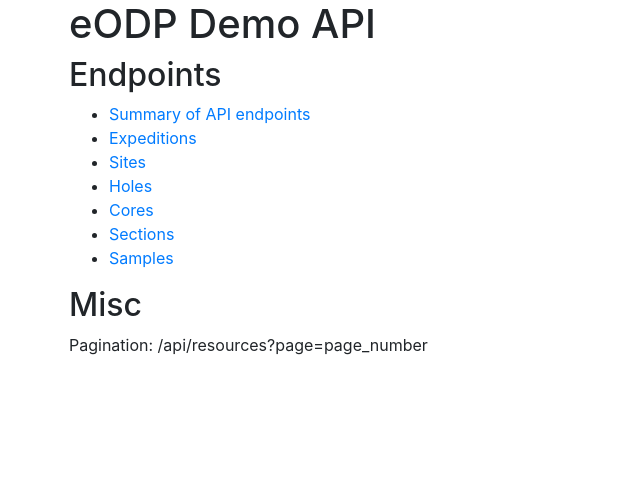
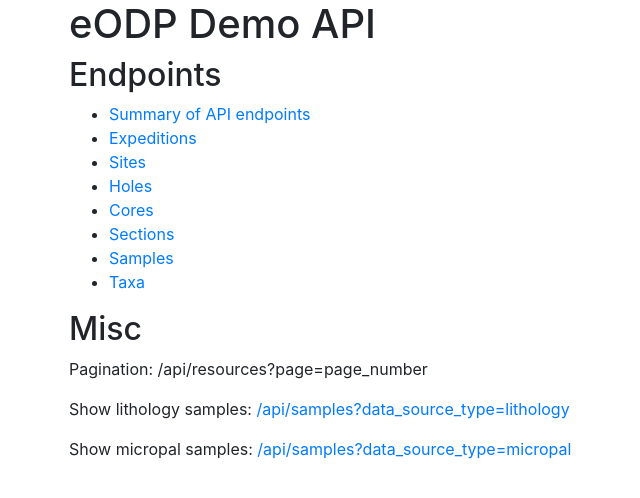
Before and after one commit to eODP/api, a Flask app: page / in a window 1280 px wide. Shown: the top 498 px of the page, without its empty margins (16-656 px from the left). Run offline with Flask 2, Linux system fonts and the light colour scheme; some libraries are stand-ins or nearby versions.

Commit message:
add /taxa  to home page and endpoint

```diff
--- a/app/templates/home.html
+++ b/app/templates/home.html
@@ -23,11 +23,25 @@
           <li><a href="/api/cores">Cores</a></li>
           <li><a href="/api/sections">Sections</a></li>
           <li><a href="/api/samples">Samples</a></li>
+          <li><a href="/api/taxa">Taxa</a></li>
         </ul>
 
         <h2>Misc</h2>
 
         <p>Pagination: /api/resources?page=page_number</p>
+        <p>
+          Show lithology samples:
+          <a href="/api/samples?data_source_type=lithology"
+            >/api/samples?data_source_type=lithology</a
+          >
+        </p>
+
+        <p>
+          Show micropal samples:
+          <a href="/api/samples?data_source_type=micropal"
+            >/api/samples?data_source_type=micropal</a
+          >
+        </p>
       </div>
     </section>
   </body>
```
Also changed, not shown: app/resources/api_home.py (+10 -0 lines).
